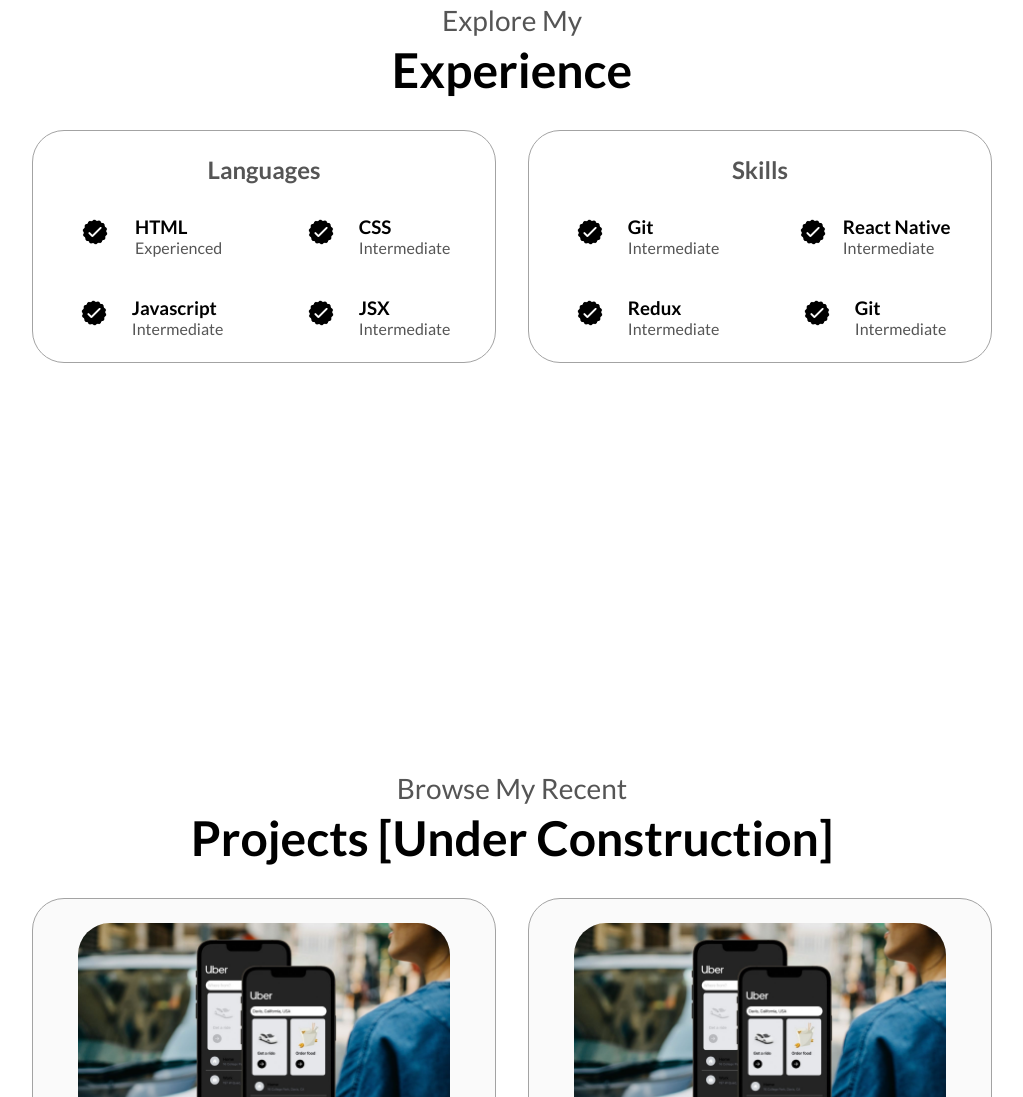
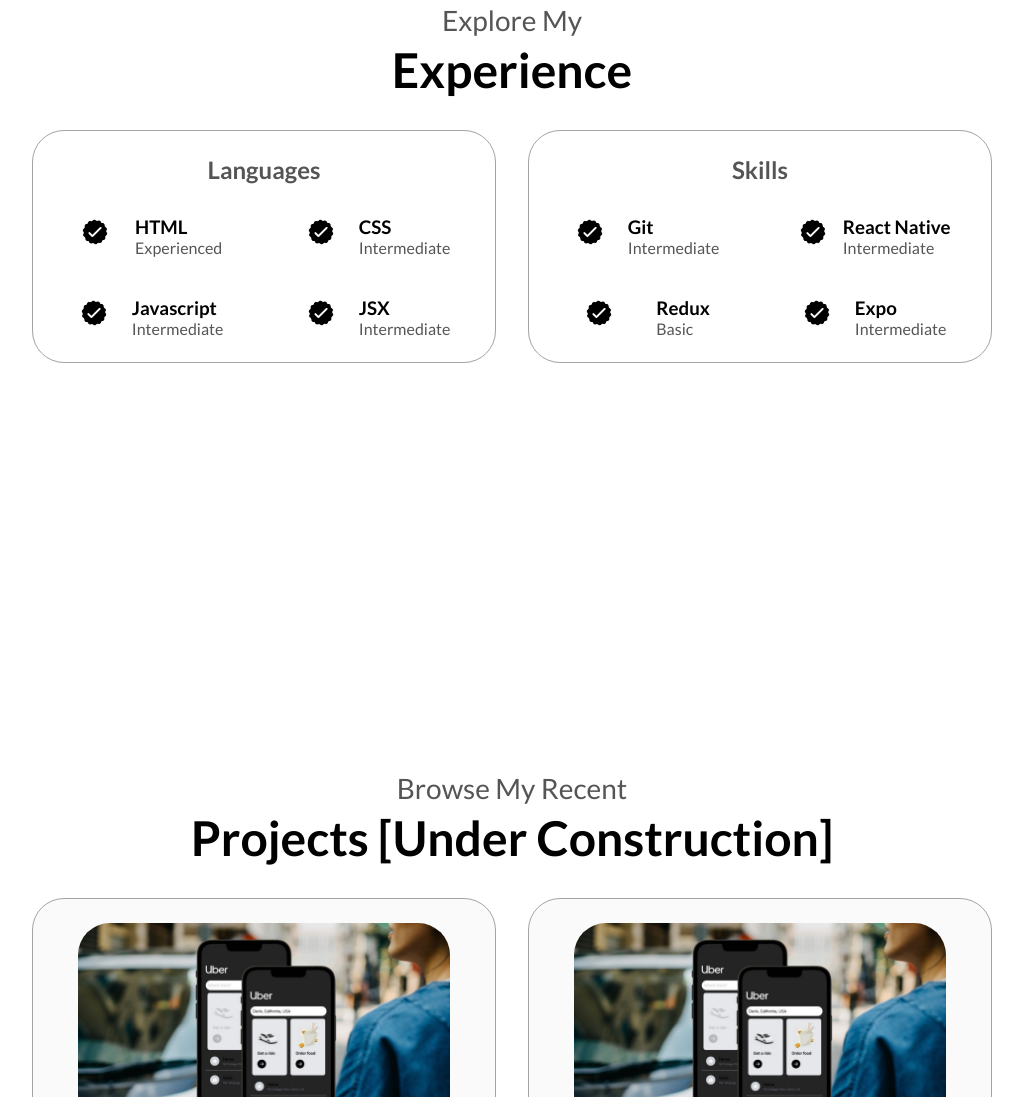
Before and after one commit to logtang/portfolio-build, a plain HTML site: page index.html in a window 1280 px wide. Shown: the part 1573-2670 px from the top of the page, without its empty margins (128-1151 px from the left). Drawn offline with Linux system fonts and the light colour scheme.

Commit message:
Tweaks to experience

```diff
--- a/index.html
+++ b/index.html
@@ -144,13 +144,13 @@
                             <img src="./Assets/checkmark.png" alt="Checkmark icon" class="icon">
                             <div>
                                 <h3>Redux</h3>
-                                <p>Intermediate</p>
+                                <p>Basic</p>
                             </div>
                         </article>
                         <article>
                             <img src="./Assets/checkmark.png" alt="Checkmark icon" class="icon">
                             <div>
-                                <h3>Git</h3>
+                                <h3>Expo</h3>
                                 <p>Intermediate</p>
                             </div>
                         </article>
```
